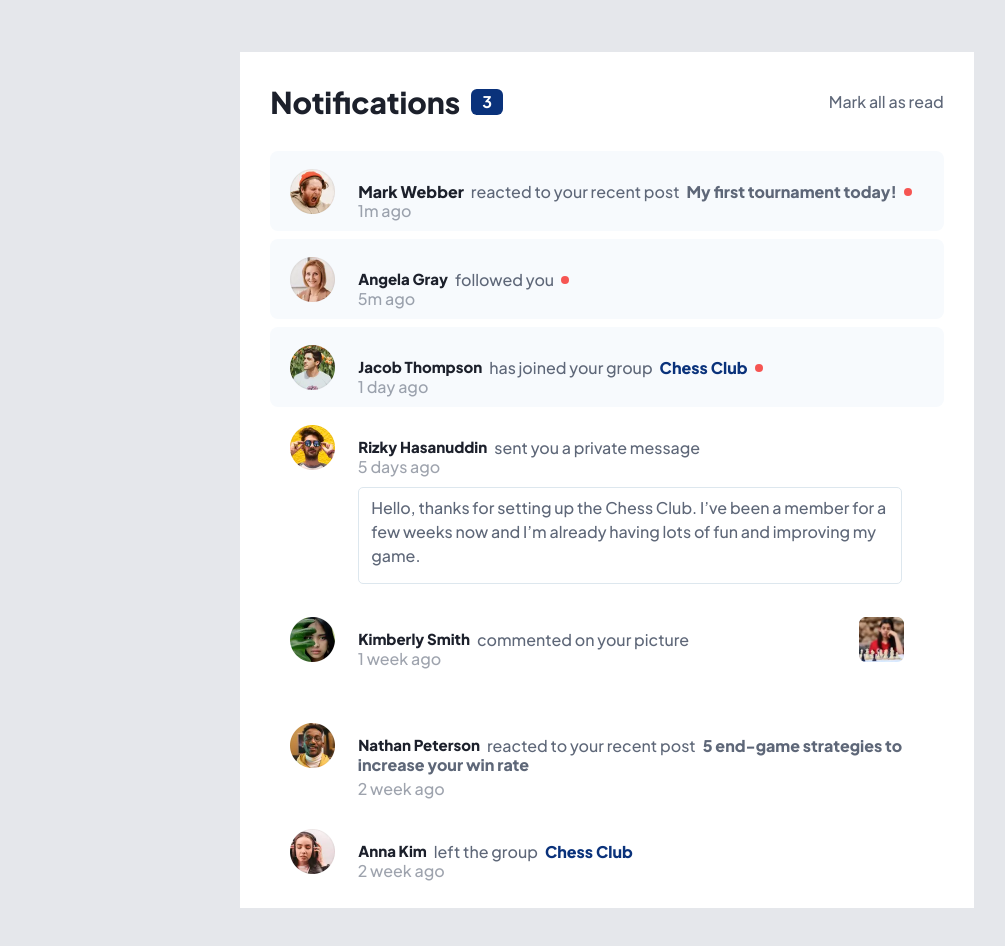
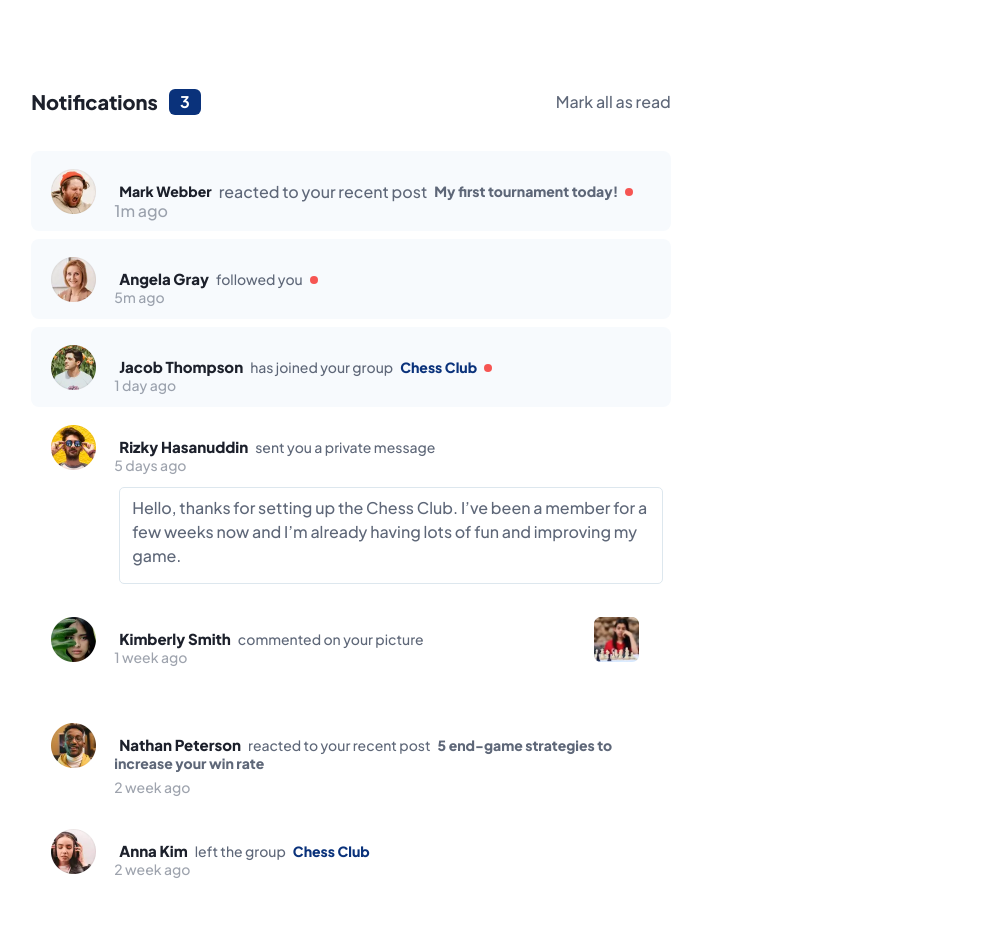
Before and after one commit to BYCODDE/React-notifications-page, a React (Vite) app: page / in a window 1280 px wide. Shown: the top 946 px of the page, without its empty margins (33-1038 px from the left). Built offline with nearby package versions, Linux system fonts and the light colour scheme.

Commit message:
working on responsive!

```diff
--- a/index.html
+++ b/index.html
@@ -7,7 +7,7 @@
     <title>Vite + React</title>
   </head>
   <body
-    class="   min-h-[120vh] font-medium bg-gray-200 flex justify-center items-center text-dark-grey-blue"
+    class=" {max-w-screen-md bg-white  }  max-w-screen-md text-[14px] min-h-[120vh] font-medium bg-gray-200 flex justify-center items-center text-dark-grey-blue"
   >
     <div id="root"></div>
     <script type="module" src="/src/main.jsx"></script>
--- a/src/components/Header/Header.jsx
+++ b/src/components/Header/Header.jsx
@@ -2,14 +2,14 @@ function Header() {
   return (
     <section className="flex items-center justify-between">
       <div className="flex justify-center items-center gap-[11px] ">
-        <h2 className="text-very-dark-grey-blue  font-extrabold text-3xl">
+        <h2 className=" max-w-screen-md  text-[20px] text-very-dark-grey-blue  font-extrabold text-3xl">
           Notifications
         </h2>
         <div className=" text-white  font-bold text-base flex justify-center items-center w-[32px] h-[26px] rounded-[6px] bg-blue-1 ">
           3
         </div>
       </div>
-      <h3 className="   text-dark-grey-blue text-right  font-medium text-base hover:text-blue-1 cursor-pointer	 ">
+      <h3 className="  max-w-screen-md  text-[14px]    text-dark-grey-blue text-right  font-medium text-base hover:text-blue-1 cursor-pointer	 ">
         Mark all as read
       </h3>
     </section>
--- a/src/components/markedComments/Marked.jsx
+++ b/src/components/markedComments/Marked.jsx
@@ -7,11 +7,11 @@ export default function Marked() {
     <section className="mt-[31px]">
       <div className=" text-[16px] gap-[7px] relative flex justify-start items-center rounded-[8px] bg-snow pt-[18px] pb-[17px] pl-[20px] pr-[32px]">
         <img src={img1} alt="first_img" className="mr-4 w-[45px] h-[45px]" />
-        <span className="text-very-dark-grey-blue  font-extrabold	  custom-font-style hover:text-blue-1 cursor-pointer">
+        <span className="max-w-screen-md  text-[14px]    text-very-dark-grey-blue  font-extrabold	  custom-font-style hover:text-blue-1 cursor-pointer">
           Mark Webber
         </span>{" "}
         reacted to your recent post{" "}
-        <span className="dark-grey-blue  font-extrabold	  custom-font-style hover:text-blue-1 cursor-pointer">
+        <span className=" max-w-screen-md  text-[14px]    dark-grey-blue  font-extrabold	  custom-font-style hover:text-blue-1 cursor-pointer">
           My first tournament today!
         </span>
         <div className="w-[8px] h-[8px] bg-red-2 rounded "></div>
@@ -21,7 +21,7 @@ export default function Marked() {
       </div>
       <div className=" relative my-[8px] gap-[7px]  flex justify-start items-center rounded-[8px] bg-snow pt-[18px] pb-[17px] pl-[20px] pr-[32px]">
         <img src={img2} className="mr-4  w-[45px] h-[45px]"></img>
-        <span className="text-very-dark-grey-blue text-[15px] font-extrabold	  custom-font-style hover:text-blue-1 cursor-pointer">
+        <span className="{max-w-screen-md  text-[14px] }   text-very-dark-grey-blue text-[15px] font-extrabold	  custom-font-style hover:text-blue-1 cursor-pointer">
           Angela Gray
         </span>{" "}
         followed you <div className="w-[8px] h-[8px] bg-red-2 rounded "></div>
@@ -31,11 +31,13 @@ export default function Marked() {
       </div>
       <div className="relative   gap-[7px]  flex justify-start items-center rounded-[8px] bg-snow pt-[18px] pb-[17px] pl-[20px] pr-[32px]">
         <img src={img3} className="mr-4  w-[45px] h-[45px]"></img>
-        <span className="text-very-dark-grey-blue text-[15px] font-extrabold	  custom-font-style hover:text-blue-1 cursor-pointer">
+        <span className="{max-w-screen-md  text-[14px] }   text-very-dark-grey-blue text-[15px] font-extrabold	  custom-font-style hover:text-blue-1 cursor-pointer">
           Jacob Thompson
         </span>{" "}
         has joined your group
-        <span className=" text-blue-1  font-extrabold	 cursor-pointer">Chess Club</span>
+        <span className=" text-blue-1  font-extrabold	 cursor-pointer">
+          Chess Club
+        </span>
         <div className="w-[8px] h-[8px] bg-red-2 rounded "></div>
         <span className=" absolute top-12 left-[13%]  font-medium opacity-60	grey-blue">
           {" "}
--- a/src/components/unmarkedComments/Unmarked.jsx
+++ b/src/components/unmarkedComments/Unmarked.jsx
@@ -8,7 +8,7 @@ export default function Unmarked() {
     <section className="">
       <div className="gap-[7px] relative flex justify-start items-center rounded-[8px] bg-white pt-[18px] pb-[17px] pl-[20px] pr-[32px]">
         <img src={img4} className="mr-4  w-[45px] h-[45px]"></img>
-        <span className="text-very-dark-grey-blue text-[15px] font-extrabold	 custom-font-style hover:text-blue-1 cursor-pointer">
+        <span className=" {max-w-screen-md  text-[14px] }   text-very-dark-grey-blue text-[15px] font-extrabold	 custom-font-style hover:text-blue-1 cursor-pointer">
           Rizky Hasanuddin
         </span>{" "}
         sent you a private message
@@ -24,7 +24,7 @@ export default function Unmarked() {
 
       <div className="gap-[7px] mb-[26px] relative flex justify-start items-center rounded-[8px] bg-white pt-[18px] pb-[17px] pl-[20px] pr-[32px]">
         <img src={img5} className="mr-4 w-[45px] h-[45px]"></img>
-        <span className="text-very-dark-grey-blue text-[15px] font-extrabold	 custom-font-style hover:text-blue-1 cursor-pointer">
+        <span className="{max-w-screen-md  text-[14px] }   text-very-dark-grey-blue text-[15px] font-extrabold	 custom-font-style hover:text-blue-1 cursor-pointer">
           Kimberly Smith
         </span>{" "}
         commented on your picture
@@ -40,7 +40,7 @@ export default function Unmarked() {
 
       <div className=" mb-[26px] gap-[7px] relative flex justify-start items-center rounded-[8px] bg-white pt-[18px] pb-[17px] pl-[20px] pr-[32px]">
         <img src={img7} className="mr-4 w-[45px] h-[45px]"></img>
-        <span className="text-very-dark-grey-blue text-[15px] font-extrabold	 custom-font-style  hover:text-blue-1 cursor-pointer">
+        <span className="  {max-w-screen-md  text-[14px] }  text-very-dark-grey-blue text-[15px] font-extrabold	 custom-font-style  hover:text-blue-1 cursor-pointer">
           Nathan Peterson
         </span>{" "}
         reacted to your recent post
@@ -59,7 +59,7 @@ export default function Unmarked() {
       </div>
       <div className="gap-[7px] relative flex justify-start items-center rounded-[8px] bg-white pt-[18px] pb-[17px] pl-[20px] pr-[32px]">
         <img src={img8} className="mr-4 w-[45px] h-[45px]"></img>
-        <span className="text-very-dark-grey-blue text-[15px] font-extrabold	 custom-font-style  hover:text-blue-1 cursor-pointer">
+        <span className=" {max-w-screen-md  text-[14px] }  text-very-dark-grey-blue text-[15px] font-extrabold	 custom-font-style  hover:text-blue-1 cursor-pointer">
           Anna Kim{" "}
         </span>{" "}
         left the group
```
